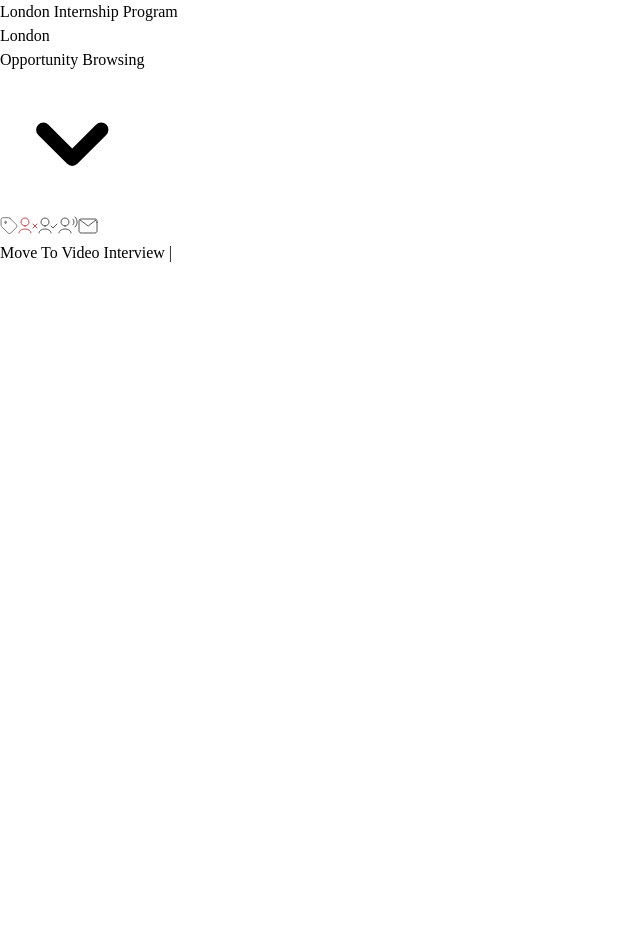
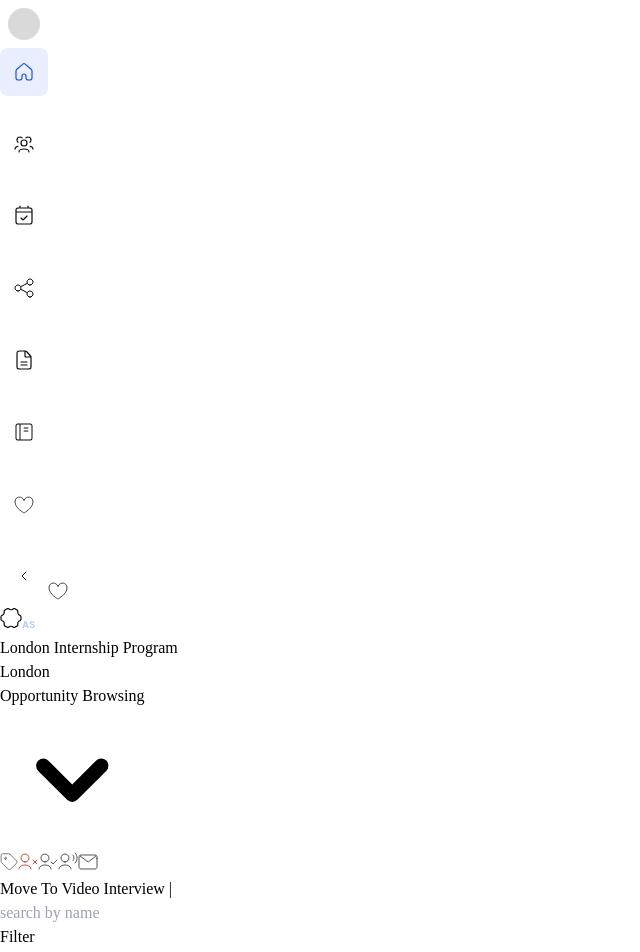
Before and after one commit to ohizz/cp-task2, a React (Vite) app: page / in a window 1280 px wide. Shown: the top 952 px of the page, without its empty margins (0-640 px from the left). Before the commit the page ends 800 px from the top, so only its background shows below. Built offline with nearby package versions, Linux system fonts and the light colour scheme.

Commit message:
please work

```diff
--- a/src/App.tsx
+++ b/src/App.tsx
@@ -1,18 +1,17 @@
 import './App.css'
 import Header from './components/Header'
-// import MainBody from './components/MainBody'
-// import SideBar from './components/SideBar'
-
+import MainBody from './components/MainBody'
+import SideBar from './components/SideBar'
 
 function App() {
 
   return (
     <div className='relative max-w-[1440px] bg-[#F9FAFF]'>
       <div className='flex justify-between items-start mr-20'>
-      {/* <SideBar/> */}
+      <SideBar/>
      <Header/>
       </div>
-      {/* <MainBody/> */}
+      <MainBody/>
     </div>
   )
 }
```
